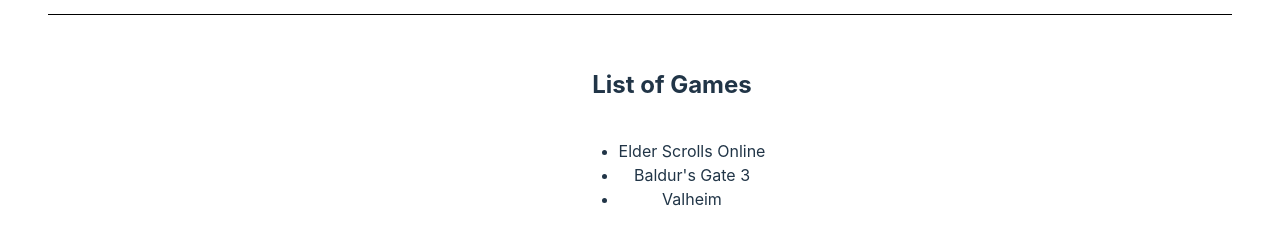
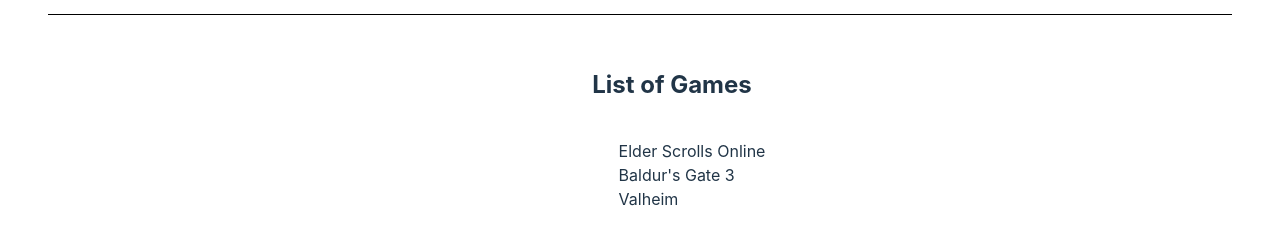
Before and after one commit to bucky-13/git-workflow-hobbies, a website built with Vite: page index.html in a window 1280 px wide. Shown: the part 46-290 px from the top of the page. Built offline with nearby package versions, Linux system fonts and the light colour scheme.

Commit message:
removed list decoration + center alignment on app

```diff
--- a/style.css
+++ b/style.css
@@ -21,6 +21,10 @@
 a:hover {
   color: #ff4400;
   text-decoration-line: underline;
+}
+
+ul {
+  list-style: none;
 }
 
 body {
@@ -50,7 +54,6 @@
   height: calc(100vh - 60px);
   margin: 0 auto;
   padding: 2rem;
-  text-align: center;
 }
 
 .gamesContainer {
```
